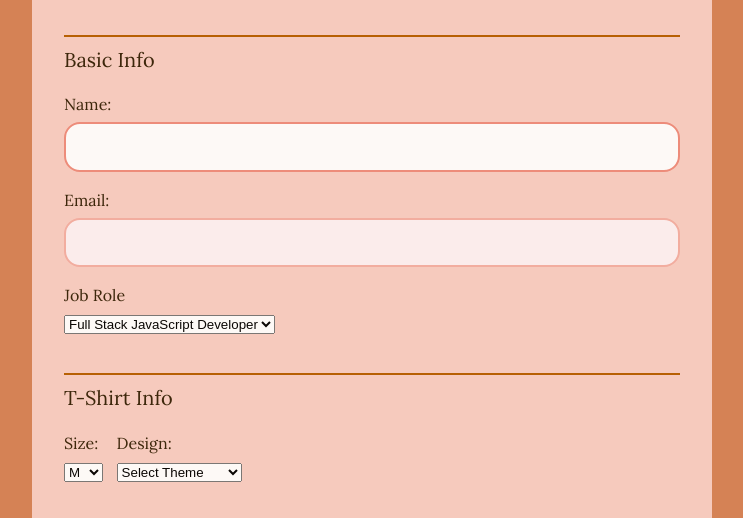
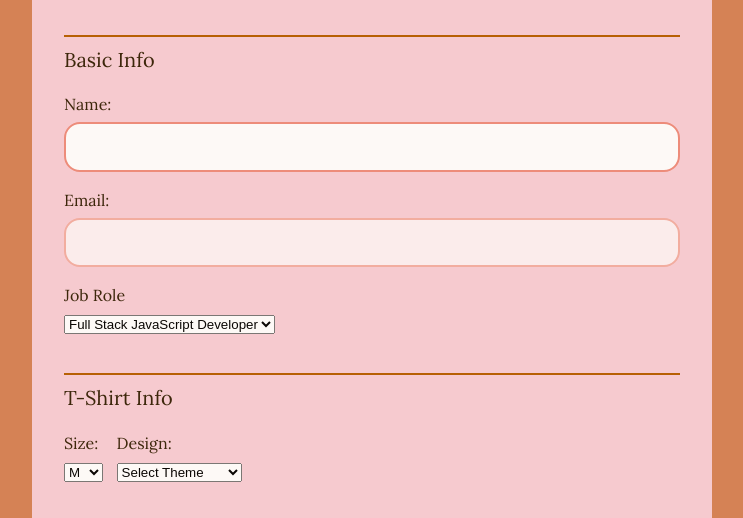
Before and after one commit to kimdrezdon/interactive-form, a plain HTML site: page index.html in a window 1280 px wide. Shown: the part 218-736 px from the top of the page, without its empty margins (268-1011 px from the left). Drawn offline with nearby package versions, Linux system fonts and the light colour scheme.

Commit message:
Change color of form

```diff
--- a/css/style.css
+++ b/css/style.css
@@ -44,7 +44,7 @@ a {
 
 form {
 	padding: .875em 1.875em 1.875em;
-	background: #F8CEC3;
+	background: #F8CED6;
 	opacity: .95;
 }
 
```
